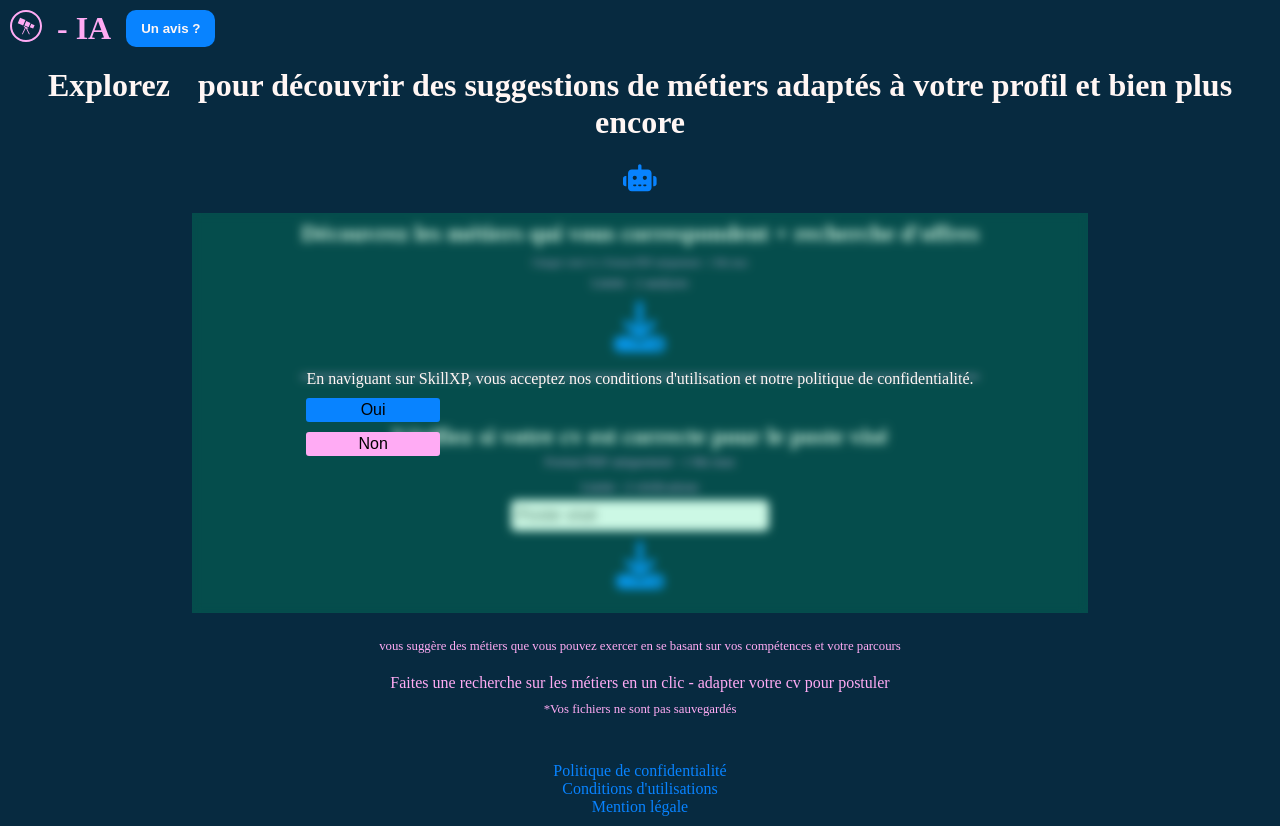
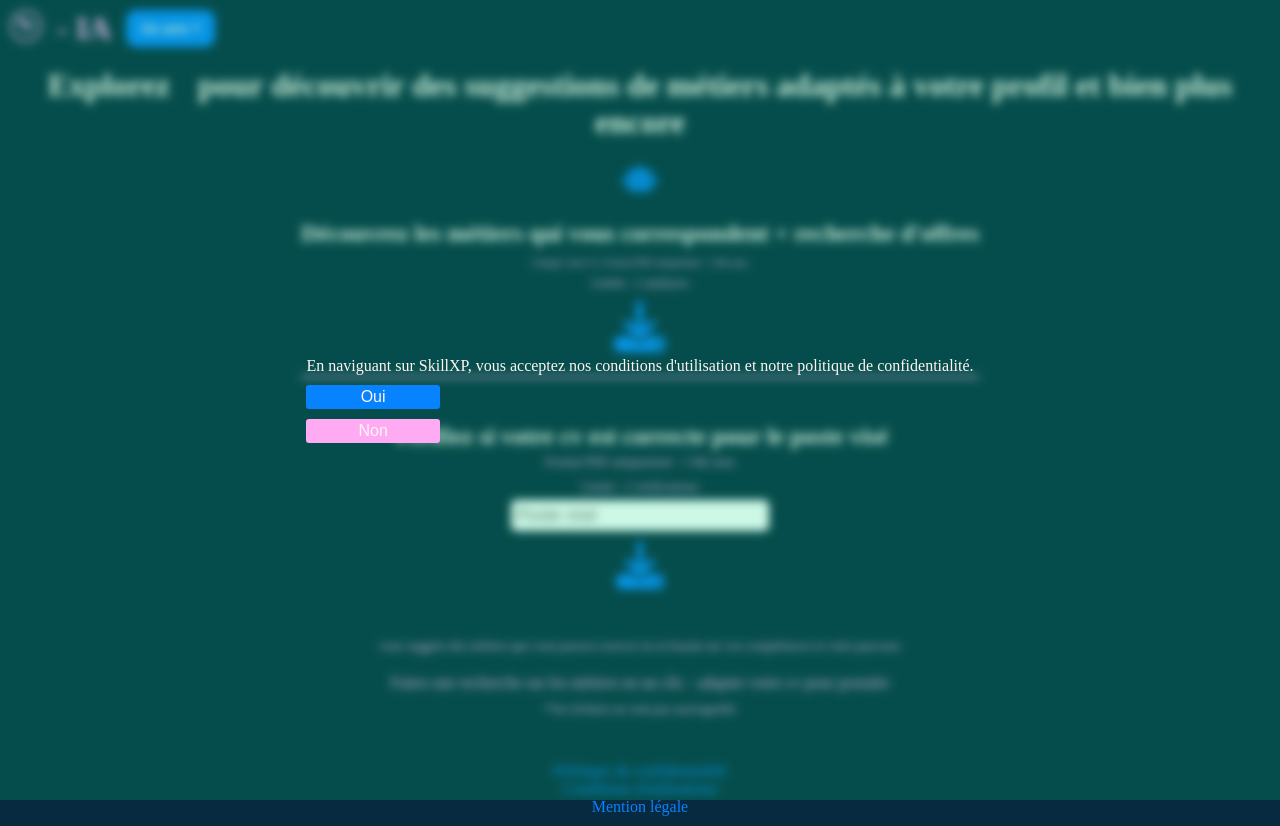
Before and after one commit to Lodrick-Dev/SkillAndFind, a React (Create React App) app: page / in a window 1280 px wide. Built offline with nearby package versions, Linux system fonts and the light colour scheme.

Commit message:
⚡️ pop accept update with height

```diff
--- a/src/PopUp/PopUp.tsx
+++ b/src/PopUp/PopUp.tsx
@@ -35,10 +35,10 @@
   background: ${COLORS.transparent};
   backdrop-filter: blur(5px);
   -webkit-backdrop-filter: blur(5px);
-  position: absolute;
+  position: fixed;
   z-index: 13;
-  height: 50vh;
-  width: 70%;
+  height: 100vh;
+  width: 100%;
   top: 50%;
   right: 50%;
   transform: translate(50%, -50%);
@@ -57,6 +57,7 @@
       border: none;
       border-radius: 3px;
       background: ${COLORS.blue};
+      color: ${COLORS.light};
       font-size: 1em;
       padding: 3px;
       cursor: pointer;
@@ -65,4 +66,12 @@
       background: ${COLORS.second} !important;
     }
   }
+  //width =< 42px
+  @media screen and (max-width: 428px) {
+    width: 100%;
+    height: 100vh;
+    > div {
+      padding: 20px;
+    }
+  }
 `;
```
